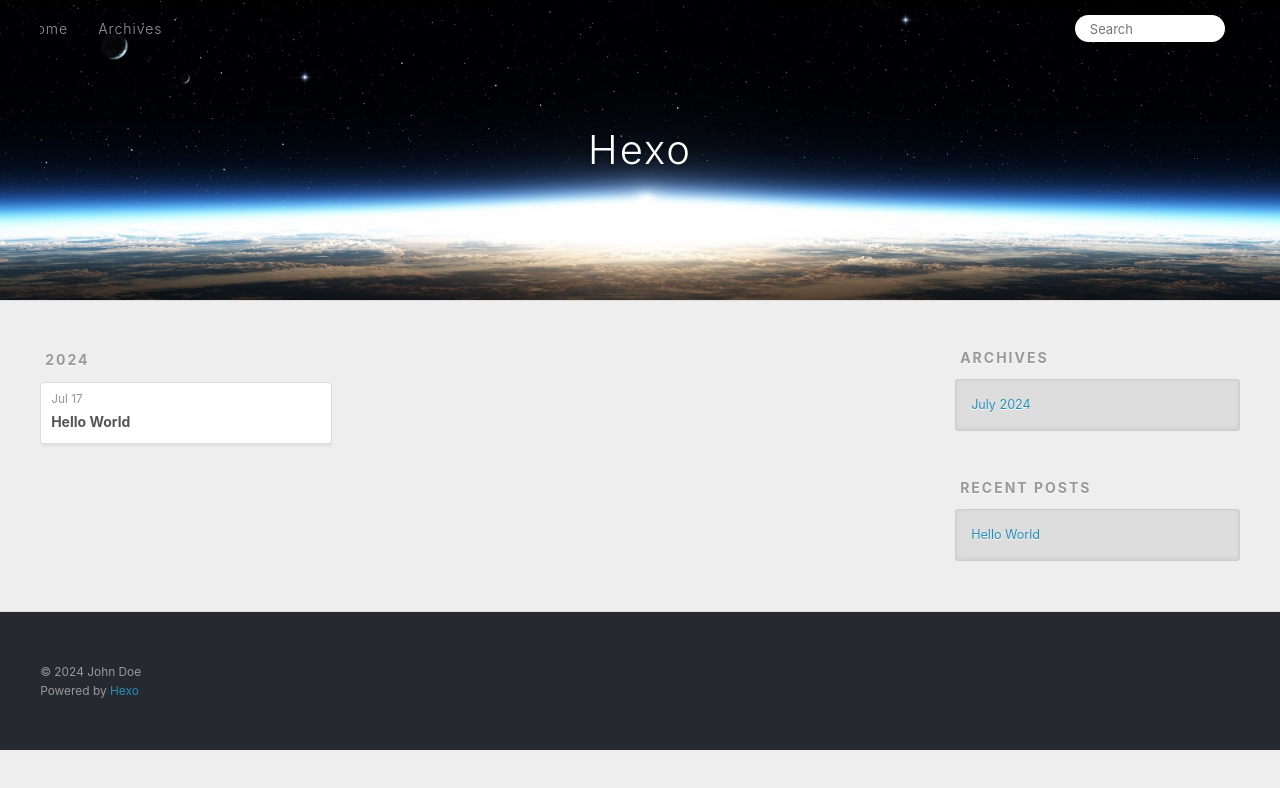
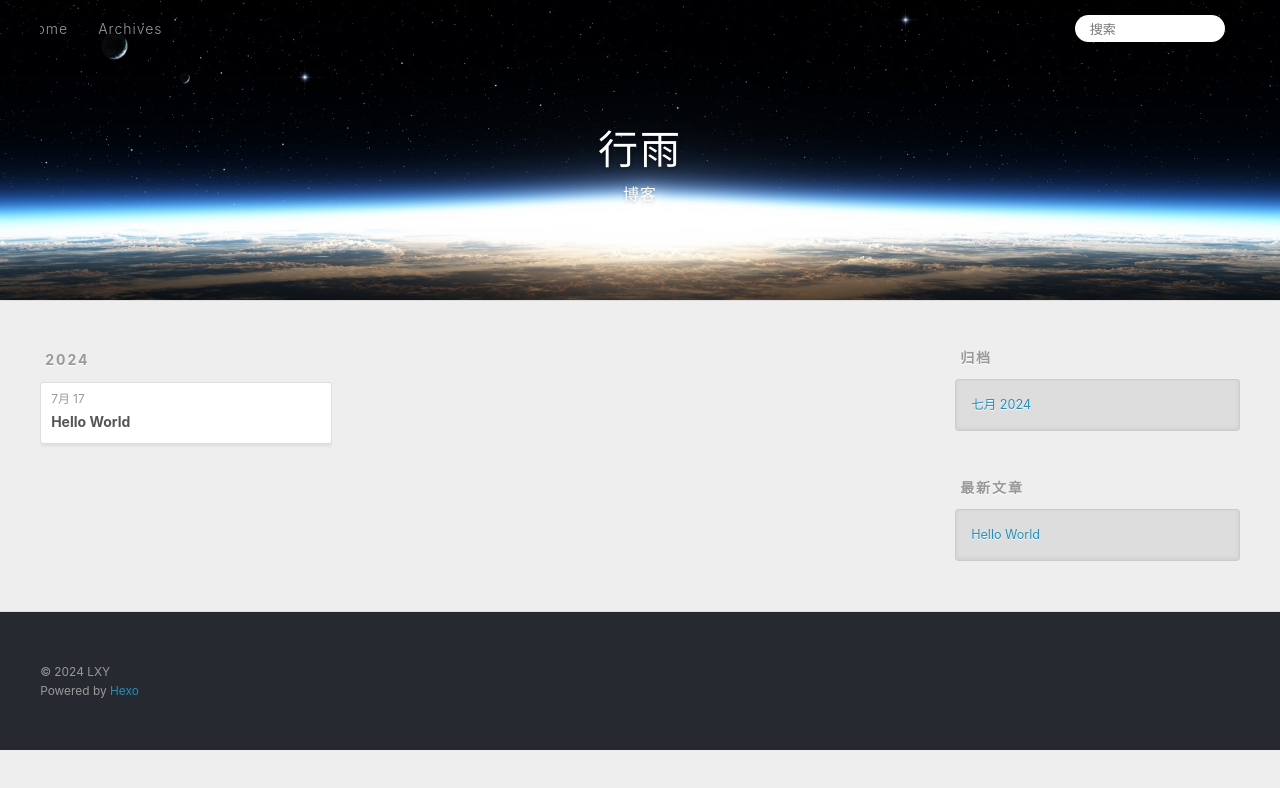
Before and after one commit to lxy125/lxy.github.io, a plain HTML site: page archives/index.html in a window 1280 px wide. Both pictures are taken after a click on the link 1232 px from the left and 27 px from the top of the page. Drawn offline with Linux system fonts and the light colour scheme.

Commit message:
Site updated: 2024-07-17 16:27:20

```diff
--- a/archives/index.html
+++ b/archives/index.html
@@ -4,17 +4,17 @@
   <meta charset="utf-8">
 
 
-  <title>Archives | Hexo</title>
+  <title>归档 | 行雨</title>
   <meta name="viewport" content="width=device-width, initial-scale=1, shrink-to-fit=no">
   <meta property="og:type" content="website">
-<meta property="og:title" content="Hexo">
+<meta property="og:title" content="行雨">
 <meta property="og:url" content="http://example.com/archives/index.html">
-<meta property="og:site_name" content="Hexo">
-<meta property="og:locale" content="en_US">
-<meta property="article:author" content="John Doe">
+<meta property="og:site_name" content="行雨">
+<meta property="og:locale" content="zh_CN">
+<meta property="article:author" content="LXY">
 <meta name="twitter:card" content="summary">
 
-    <link rel="alternate" href="/atom.xml" title="Hexo" type="application/atom+xml">
+    <link rel="alternate" href="/atom.xml" title="行雨" type="application/atom+xml">
 
 
     <link rel="shortcut icon" href="/favicon.png">
@@ -39,8 +39,12 @@
   <div id="header-outer" class="outer">
     <div id="header-title" class="inner">
       <h1 id="logo-wrap">
-        <a href="/" id="logo">Hexo</a>
+        <a href="/" id="logo">行雨</a>
       </h1>
+
+        <h2 id="subtitle-wrap">
+          <a href="/" id="subtitle">博客</a>
+        </h2>
 
     </div>
     <div id="header-inner" class="inner">
@@ -55,12 +59,12 @@
       <nav id="sub-nav">
 
 
-          <a class="nav-icon" href="/atom.xml" title="RSS Feed"><span class="fa fa-rss"></span></a>
+          <a class="nav-icon" href="/atom.xml" title="RSS 订阅"><span class="fa fa-rss"></span></a>
 
-        <a class="nav-icon nav-search-btn" title="Search"><span class="fa fa-search"></span></a>
+        <a class="nav-icon nav-search-btn" title="搜索"><span class="fa fa-search"></span></a>
       </nav>
       <div id="search-form-wrap">
-        <form action="//google.com/search" method="get" accept-charset="UTF-8" class="search-form"><input type="search" name="q" class="search-form-input" placeholder="Search"><button type="submit" class="search-form-submit">&#xF002;</button><input type="hidden" name="sitesearch" value="http://example.com"></form>
+        <form action="//google.com/search" method="get" accept-charset="UTF-8" class="search-form"><input type="search" name="q" class="search-form-input" placeholder="搜索"><button type="submit" class="search-form-submit">&#xF002;</button><input type="hidden" name="sitesearch" value="http://example.com"></form>
       </div>
     </div>
   </div>
@@ -84,7 +88,7 @@
   <div class="archive-article-inner">
     <header class="archive-article-header">
       <a href="/2024/07/17/hello-world/" class="archive-article-date">
-  <time class="dt-published" datetime="2024-07-17T08:04:17.290Z" itemprop="datePublished">Jul 17</time>
+  <time class="dt-published" datetime="2024-07-17T08:04:17.290Z" itemprop="datePublished">7月 17</time>
 </a>
 
 
@@ -116,9 +120,9 @@
 
 
   <div class="widget-wrap">
-    <h3 class="widget-title">Archives</h3>
+    <h3 class="widget-title">归档</h3>
     <div class="widget">
-      <ul class="archive-list"><li class="archive-list-item"><a class="archive-list-link" href="/archives/2024/07/">July 2024</a></li></ul>
+      <ul class="archive-list"><li class="archive-list-item"><a class="archive-list-link" href="/archives/2024/07/">七月 2024</a></li></ul>
     </div>
   </div>
 
@@ -126,7 +130,7 @@
 
 
   <div class="widget-wrap">
-    <h3 class="widget-title">Recent Posts</h3>
+    <h3 class="widget-title">最新文章</h3>
     <div class="widget">
       <ul>
 
@@ -147,7 +151,7 @@
   <div class="outer">
     <div id="footer-info" class="inner">
 
-      &copy; 2024 John Doe<br>
+      &copy; 2024 LXY<br>
       Powered by <a href="https://hexo.io/" target="_blank">Hexo</a>
     </div>
   </div>
```
Also changed, not shown: 2024/07/17/hello-world/index.html (+18 -14 lines), archives/2024/07/index.html (+19 -15 lines), archives/2024/index.html (+19 -15 lines), index.html (+19 -15 lines).
